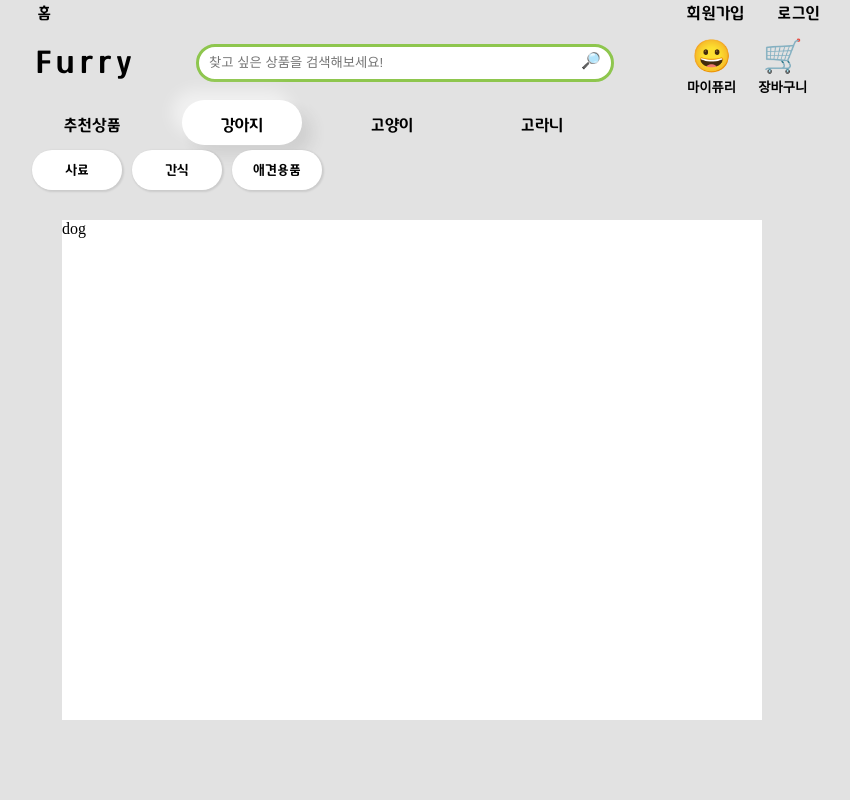
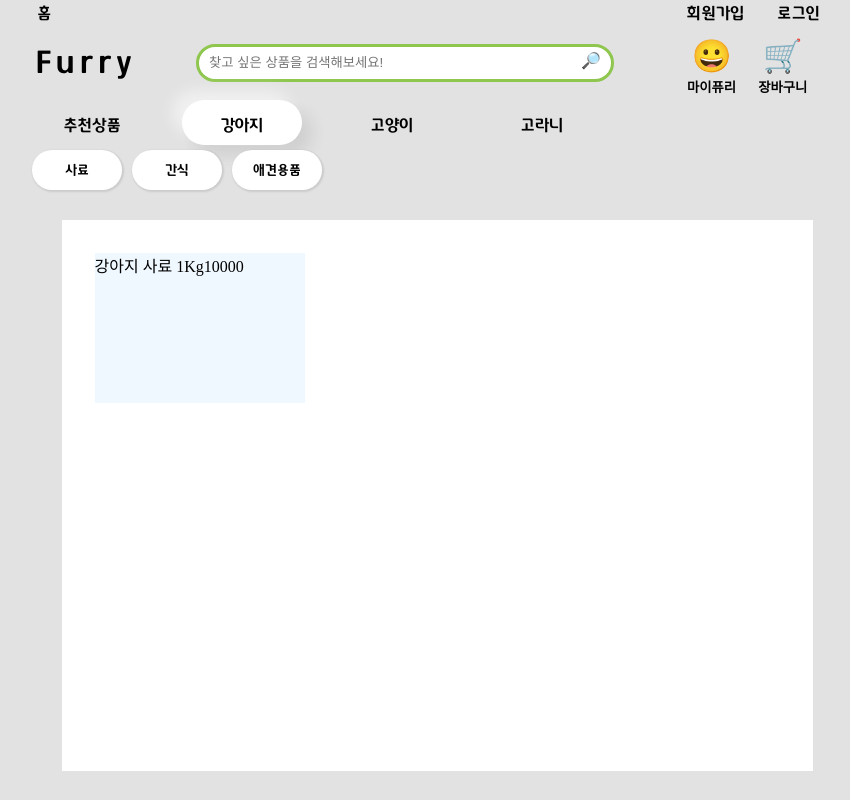
Before and after one commit to youngsoosoo/Furry_Friend_v2, a React (Create React App) app: page / in a window 1280 px wide. Both pictures are taken after a click on the button "강아지". Shown: the whole page, without its empty margins (228-1078 px from the left). Built offline with nearby package versions, Linux system fonts and the light colour scheme.

Commit message:
Item 제작중

```diff
--- /dev/null
+++ b/src/JSON/product.json
@@ -0,0 +1,66 @@
+
+{
+    "product" : [
+        {
+            "pid" : 0,
+            "pcategory" : "dog-food",
+            "pexplain" : "강아지의 밥입니다.",
+            "pname" : "강아지 사료 1Kg",
+            "pprice" : "10000",
+            "pview" : false,
+            "pdiscount" : false,
+            "del" : false,
+            "reg" : false,
+            "mod" : false
+        },
+
+        {
+            "pid" : 1,
+            "pcategory" : "cat-food",
+            "pexplain" : "고양이의 밥입니다.",
+            "pname" : "고양이 사료 1Kg",
+            "pprice" : "10000",
+            "pview" : false,
+            "pdiscount" : false,
+            "del" : false,
+            "reg" : false,
+            "mod" : false
+        },
+        {
+            "pid" : 2,
+            "pcategory" : "cat-food",
+            "pexplain" : "고양이의 밥입니다.",
+            "pname" : "고양이 사료 2Kg",
+            "pprice" : "19000",
+            "pview" : false,
+            "pdiscount" : false,
+            "del" : false,
+            "reg" : false,
+            "mod" : false
+        },
+        {
+            "pid" : 3,
+            "pcategory" : "고라니-tool",
+            "pexplain" : "고라니의 집입니다.",
+            "pname" : "고라니 집",
+            "pprice" : "1000000",
+            "pview" : false,
+            "pdiscount" : false,
+            "del" : false,
+            "reg" : false,
+            "mod" : false
+        },
+        {
+            "pid" : 4,
+            "pcategory" : "cat-tool",
+            "pexplain" : "고양이 집입니다.",
+            "pname" : "캣 타워",
+            "pprice" : "190000",
+            "pview" : false,
+            "pdiscount" : false,
+            "del" : false,
+            "reg" : false,
+            "mod" : false
+        }
+    ]
+}
--- a/src/components/Item/Item.js
+++ b/src/components/Item/Item.js
@@ -1,18 +1,42 @@
 import React from "react";
 import styled from "styled-components";
 
+/*상품 불러오기*/
+import product from '../../JSON/product.json'
+
+function ItemList({item,pcategory}){
+
+    return(
+        <>
+            {item.pcategory.includes(pcategory)
+            ?
+            <Frame>
+
+            {item.pname}
+            {item.pprice}
+            </Frame>
+            :
+            <>
+            </>
+            }
+        </>
+    )
+}
+
 export default function Item({pcategory}){
-    console.log(pcategory)
+
+    // json길이
 
     return(
         <Positioner>
-            {pcategory}
+            {product.product.map((item)=>
+            <ItemList item={item} id={item.id} pcategory={pcategory} />)}
         </Positioner>
     )
 }
 
 const Positioner = styled.div`
-    display: flex;
+    display: inline-block;
     flex-direction: column;
     position: fixed;
     top: 220px;
@@ -22,5 +46,16 @@ const Positioner = styled.div`
     z-index:99;
 
     background-color: #FFFFFF;
+    padding: 2%;
+`;
 
-`;
+const Frame = styled.div`
+display: inline-block;
+/*부모 요소에 따라 크기 변경 => %*/
+width: 30%;
+height: 30%;
+
+margin : 1%;
+
+background : aliceblue;
+`
--- a/src/components/Nav/Nav.js
+++ b/src/components/Nav/Nav.js
@@ -20,28 +20,29 @@ export default function Nav({pcategory,clickPcategory}){
                 <NavContents>
                     <Spacer />
                     <Container
-                        style={pcategory === 'best' ?
+                        onClick={()=>clickPcategory('best')}
+                        style={pcategory.includes('best') ?
                         {background : ContainerSelected.background , borderRadius : ContainerSelected.borderRadius , boxShadow : ContainerSelected.boxShadow , border : ContainerSelected.border} : {}}
-                        onClick={()=>clickPcategory('best')}>
+                        >
                         <P>추천상품</P>
                     </Container>
 
                     <Container
-                        style={pcategory === 'dog' ?
+                        style={pcategory.includes('dog') ?
                         {background : ContainerSelected.background , borderRadius : ContainerSelected.borderRadius , boxShadow : ContainerSelected.boxShadow , border : ContainerSelected.border} : {}}
                         onClick={()=>clickPcategory('dog')}>
                         <P>강아지</P>
                     </Container>
 
                     <Container
-                        style={pcategory === 'cat' ?
+                        style={pcategory.includes('cat') ?
                         {background : ContainerSelected.background , borderRadius : ContainerSelected.borderRadius , boxShadow : ContainerSelected.boxShadow , border : ContainerSelected.border} : {}}
                         onClick={()=>clickPcategory('cat')}>
                         <P>고양이</P>
                     </Container>
 
                     <Container
-                        style={pcategory === '고라니' ?
+                        style={pcategory.includes('고라니') ?
                         {background : ContainerSelected.background , borderRadius : ContainerSelected.borderRadius , boxShadow : ContainerSelected.boxShadow , border : ContainerSelected.border} : {}}
                         onClick={()=>clickPcategory('고라니')}>
                         <P>고라니</P>
--- a/src/pages/Home.js
+++ b/src/pages/Home.js
@@ -14,7 +14,7 @@ import Item from '../components/Item/Item';
 
 function Home(){
 
-    const [pcategory , setPcategory] = useState(null)
+    const [pcategory , setPcategory] = useState('animal')
 
     const clickPcategory = (pcategory) => {
         setPcategory(pcategory)
```
